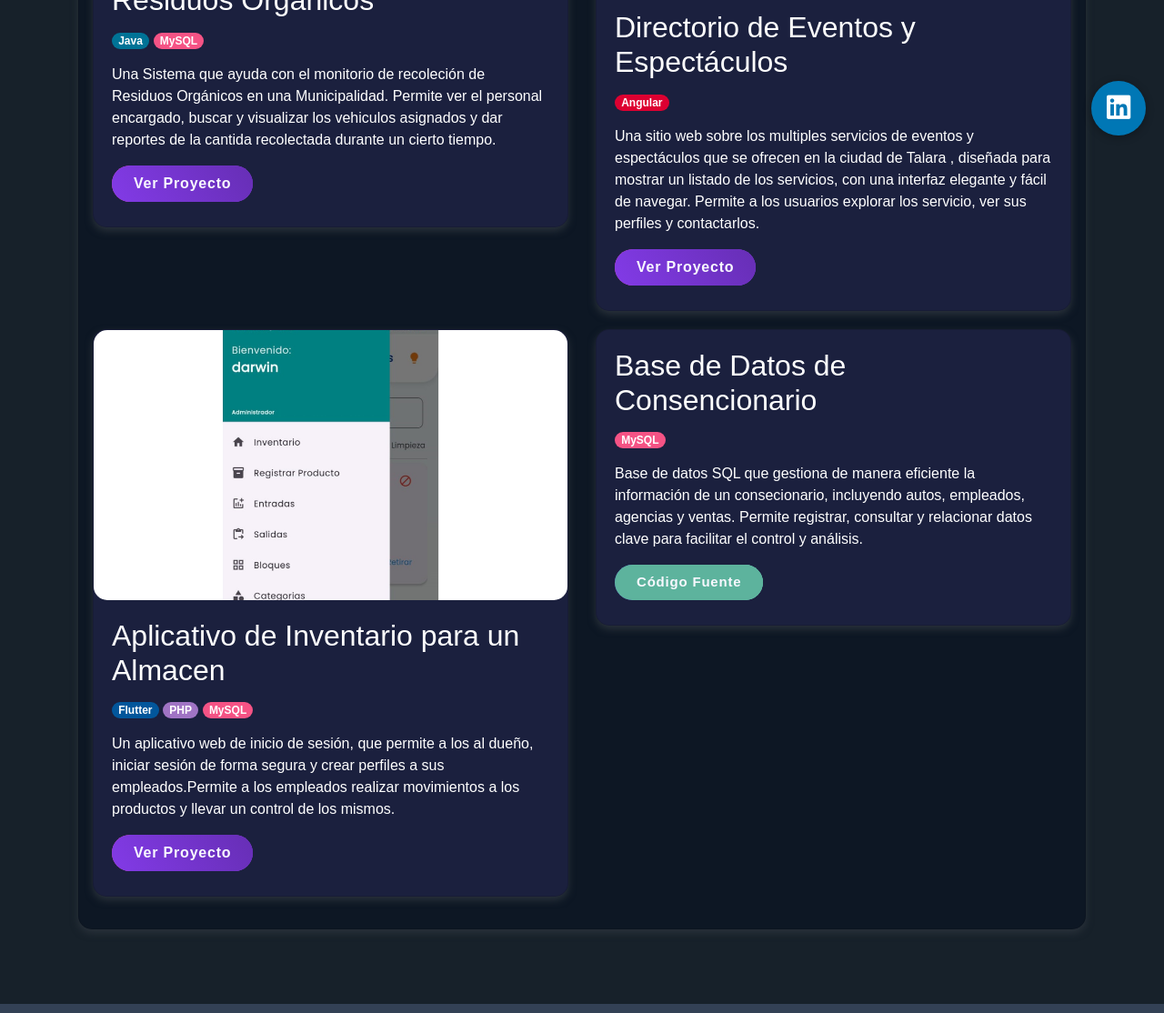
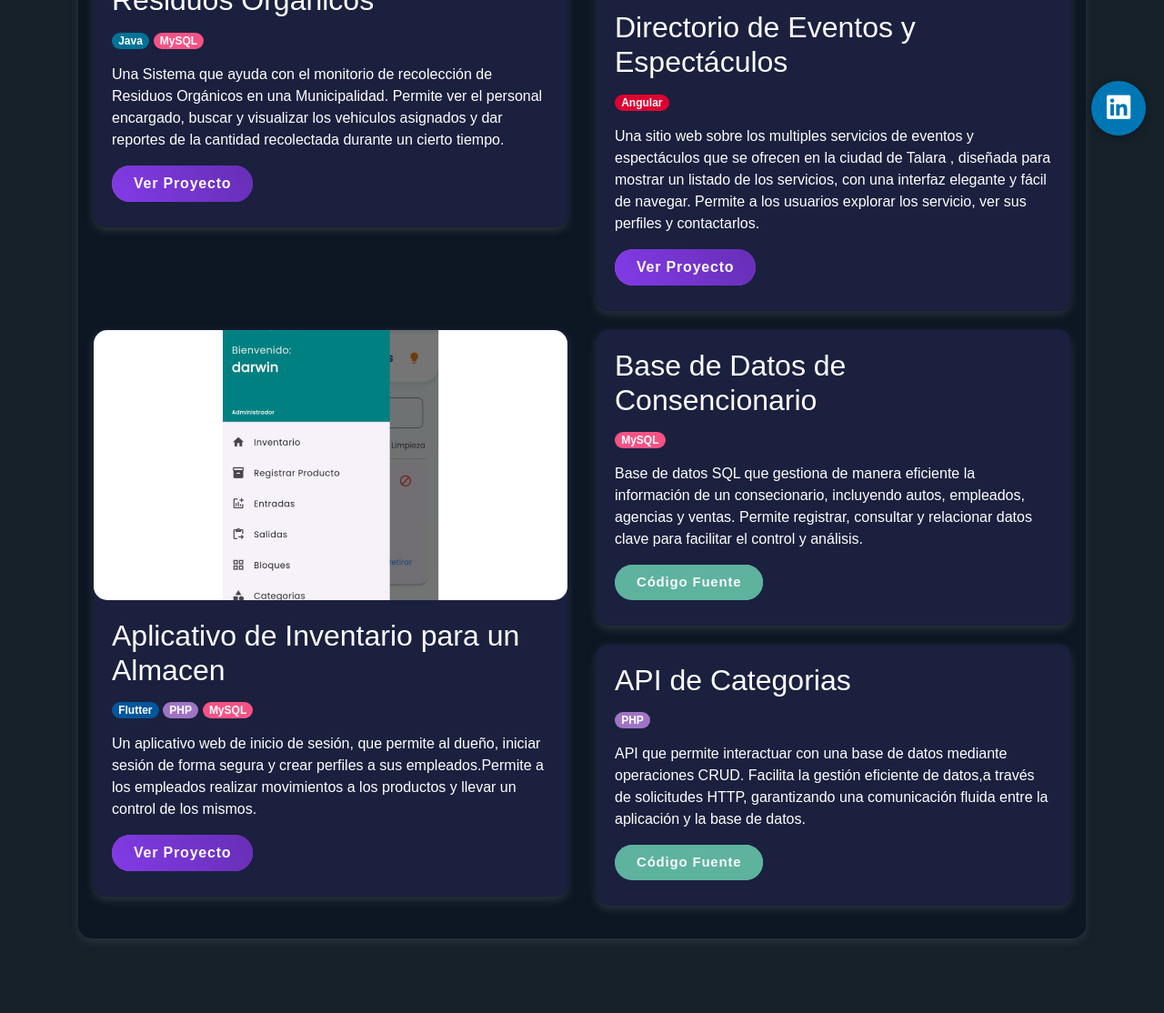
Before and after one commit to DarwinCHV/Portafolio, a plain HTML site: page proyectos.html in a window 1280 px wide. Shown: the part 631-1745 px from the top of the page at 91% size. Drawn offline with nearby package versions, Linux system fonts and the light colour scheme.

Commit message:
Proyecto nuevo agregado

```diff
--- a/js/scripts.js
+++ b/js/scripts.js
@@ -21,7 +21,7 @@ function iniciarAnimacionTexto() {
     const phrases = [
       "de Software",
       "Backend",
-      "Bade de Datos",
+      "de Base de Datos",
     ];
 
     let currentPhraseIndex = 0;
--- a/proyectos.html
+++ b/proyectos.html
@@ -126,8 +126,8 @@
                                     <h2 class="card-title"> Sistema de Recolección de Residuos Orgánicos</h2>
                                     <span class="badge badge-pill badge-java">Java</span>
                                     <span class="badge badge-pill badge-mysql">MySQL</span>
-                                    <p class="card-text">Una Sistema que ayuda con el monitorio de recoleción de Residuos Orgánicos en una Municipalidad.
-                                      Permite ver el personal encargado, buscar y visualizar los vehiculos asignados y dar reportes de la cantida recolectada durante un cierto tiempo.</p>
+                                    <p class="card-text">Una Sistema que ayuda con el monitorio de recolección de Residuos Orgánicos en una Municipalidad.
+                                      Permite ver el personal encargado, buscar y visualizar los vehiculos asignados y dar reportes de la cantidad recolectada durante un cierto tiempo.</p>
                                     <a href="" class="preview-button"
                                         target="_blank" style="text-decoration: none;"><span>Ver Proyecto</span></a>
                                 </div>
@@ -155,7 +155,7 @@
                                     <span class="badge badge-pill badge-flutter">Flutter</span>
                                     <span class="badge badge-pill badge-php">PHP</span>
                                     <span class="badge badge-pill badge-mysql">MySQL</span>
-                                    <p class="card-text">Un aplicativo web de inicio de sesión, que permite a los
+                                    <p class="card-text">Un aplicativo web de inicio de sesión, que permite
                                         al dueño, iniciar sesión de forma segura y crear perfiles a sus empleados.Permite a los empleados realizar movimientos a los productos y llevar un control de los mismos.</p>
                                     <a href="#" class="preview-button"
                                         target="_blank" style="text-decoration: none;"><span>Ver Proyecto</span></a>
@@ -174,8 +174,26 @@
                                     <a href="#" class="repo-button" target="_blank"
                                         style="text-decoration: none;"><span>Código Fuente</span></a>
                                 </div>
+
+
                             </div>
+
+
+
+                              <div class="card project-card">
+                                  <div class="card-body">
+                                      <h2 class="card-title">API de Categorias</h2>
+                                      <span class="badge badge-pill badge-php">PHP</span>
+                                      <p class="card-text">API que permite interactuar con una base de datos mediante operaciones CRUD.
+                                        Facilita la gestión eficiente de datos,a través de solicitudes HTTP, garantizando una comunicación fluida entre la aplicación y la base de datos.</p>
+                                      <a href="https://github.com/DarwinCHV/API_Categoria.git" class="repo-button" target="_blank"
+                                          style="text-decoration: none;"><span>Código Fuente</span></a>
+                                  </div>
+                              </div>
                         </div>
+
+
+
                     </div>
                 </div>
             </div>
```
